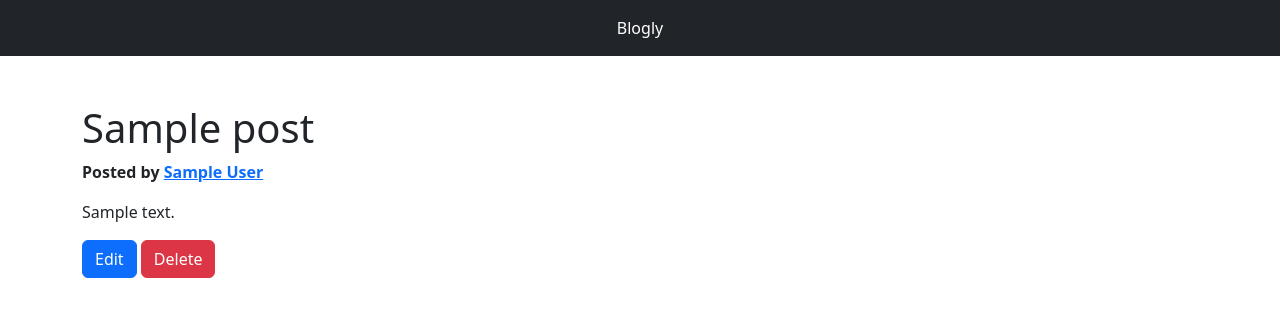
After one commit to jassibacha/Blogly, a Flask app: page /posts/1 in a window 1280 px wide. The commit adds this page. Shown: the top 317 px of the page. Run offline with Flask 2, Linux system fonts and the light colour scheme; tables that the repository leaves empty hold one stand-in row (values such as "Sample post").

Commit message:
Added post, add post, edit post

```diff
--- a/app.py
+++ b/app.py
@@ -2,7 +2,7 @@
 
 from flask import Flask, request, redirect, render_template, flash
 from flask_debugtoolbar import DebugToolbarExtension
-from models import db, connect_db, User
+from models import db, connect_db, User, Post
 
 app = Flask(__name__)
 app.config['SQLALCHEMY_DATABASE_URI'] = 'postgresql:///blogly'
@@ -43,14 +43,15 @@ def users_create():
     new_user = User(first_name=first_name, last_name=last_name, image_url=image_url)
     db.session.add(new_user)
     db.session.commit()
-    flash(f'{new_user.get_full_name()} has been created.', 'success')
-    return redirect('/')
+    flash(f'{new_user.full_name()} has been created.', 'success')
+    return redirect(f'/users/{new_user.id}')
 
 # GET /users/[user-id]: Show information about the given user. Have a button to get to their edit page, and to delete the user.
 @app.route('/users/<int:user_id>')
 def view_user(user_id):
     """Show the current user based on ID"""
     user = User.query.get_or_404(user_id)
+
     return render_template('view-user.html', user=user)
 
 # GET /users/[user-id]/edit: Show the edit page for a user. Have a cancel button that returns to the detail page for a user, and a save button that updates the user.
@@ -68,14 +69,14 @@ def edit_user(user_id):
 def update_user(user_id):
     """Update the user's info"""
     user = User.query.get_or_404(user_id)
-    print('***********')
-    print(f"Pushing update_user for id: {user_id}")
-    print('***********')
+    # print('***********')
+    # print(f"Pushing update_user for id: {user_id}")
+    # print('***********')
     user.first_name = request.form['first_name']
     user.last_name = request.form['last_name']
     user.image_url = request.form['image_url']
     db.session.commit()
-    flash(f'{user.get_full_name()} has been edited', 'success')
+    flash(f'{user.full_name()} has been edited', 'success')
     return redirect(f'/users/{user_id}')
 
 # POST /users/[user-id]/delete: Delete the user.
@@ -85,5 +86,52 @@ def delete_user(user_id):
     user = User.query.get_or_404(user_id)
     db.session.delete(user)
     db.session.commit()
-    flash(f'{user.get_full_name()} has been deleted', 'success')
+    flash(f'{user.full_name()} has been deleted', 'success')
     return redirect('/users')
+
+
+# GET /users/[user-id]/posts/new : Show form to add a post for that user.
+@app.route('/users/<int:user_id>/posts/new')
+def new_post(user_id):
+    """Show form to add post for that user"""
+    user = User.query.get_or_404(user_id)
+    return render_template('new-post.html', user=user)
+
+# POST /users/[user-id]/posts/new : Handle add form; add post and redirect to the user detail page.
+@app.route('/users/<int:user_id>/posts/new', methods=["POST"])
+def create_post(user_id):
+    user = User.query.get_or_404(user_id)
+    title = request.form['title']
+    content = request.form['content']
+    new_post = Post(title=title, content=content, user=user)
+    db.session.add(new_post)
+    db.session.commit()
+    flash(f'"{post.title}" has been created', 'success')
+    return redirect(f'/posts/{new_post.id}')
+
+# GET /posts/[post-id] : Show a post. Show buttons to edit and delete the post.
+@app.route('/posts/<int:post_id>')
+def view_post(post_id):
+    """Show the current post based on ID"""
+    post = Post.query.get_or_404(post_id)
+
+    return render_template('view-post.html', post=post)
+
+# GET /posts/[post-id]/edit : Show form to edit a post, and to cancel (back to user page).
+@app.route('/posts/<int:post_id>/edit')
+def edit_post(post_id):
+    """Edit th post"""
+    post = Post.query.get_or_404(post_id)
+    return render_template('edit-post.html', post=post)
+
+# POST /posts/[post-id]/edit : Handle editing of a post. Redirect back to the post view.
+@app.route('/posts/<int:post_id>/edit', methods=["POST"])
+def update_post(post_id):
+    """Update the post"""
+    post = Post.query.get_or_404(post_id)
+    post.title = request.form['title']
+    post.content = request.form['content']
+    db.session.commit()
+    flash(f'"{post.title}" has been edited.', 'success')
+    return redirect(f'/posts/{post_id}')
+# POST /posts/[post-id]/delete : Delete the post.
--- a/models.py
+++ b/models.py
@@ -8,11 +8,10 @@ def connect_db(app):
     db.init_app(app)
 
 class User(db.Model):
+    """Users Model"""
     __tablename__ = 'users'
 
-    id = db.Column(db.Integer,
-                    primary_key=True,
-                    autoincrement=True)
+    id = db.Column(db.Integer, primary_key=True, autoincrement=True)
 
     first_name = db.Column(db.String(30), nullable=False)
     last_name = db.Column(db.String(30), nullable=False)
@@ -20,14 +19,30 @@ class User(db.Model):
                         nullable=False,
                         default='http://placekitten.com/400/400')
 
+    posts = db.relationship('Post', backref="user")
+
     def __repr__(self):
         """Show info about user."""
-
         u = self
         return f"<User {u.id} {u.first_name} {u.last_name} {u.image_url}>"
 
 
-    def get_full_name(self):
+    def full_name(self):
         """Return the full name of the user."""
 
         return f"{self.first_name} {self.last_name}"
+
+class Post(db.Model):
+    """Post Model"""
+    __tablename__ = 'posts'
+
+    id = db.Column(db.Integer, primary_key=True, autoincrement=True)
+    title = db.Column(db.Text, nullable=False, unique=True)
+    content = db.Column(db.Text, nullable=False)
+    created_at = db.Column(db.DateTime, nullable=False, default=db.func.now())
+    user_id = db.Column(db.Integer, db.ForeignKey('users.id'), nullable=False)
+
+    def __repr__(self):
+        """Show info about post."""
+        p = self
+        return f"<Post id={p.id} user_id={p.user_id} title={p.title}>"
--- a/seed.py
+++ b/seed.py
@@ -1,6 +1,6 @@
 """Seed file to make sample data for pets db."""
 
-from models import User, db
+from models import User, Post, db
 from app import app
 
 # Create all tables
--- a/templates/edit-user.html
+++ b/templates/edit-user.html
@@ -1,6 +1,6 @@
-{% extends 'base.html' %} {% block title %}{{user.name}}{% endblock %} {% block
-content %}
-<h1>Create A User</h1>
+{% extends 'base.html' %} {% block title %}Edit {{user.full_name()}}{% endblock
+%} {% block content %}
+<h1>Edit {{user.full_name()}}</h1>
 <form action="/users/{{user.id}}/edit" method="POST">
     <div class="mb-3">
         <label for="first_name" class="form-label">First Name</label>
--- a/templates/list.html
+++ b/templates/list.html
@@ -4,7 +4,7 @@ content %}
 <ul>
     {% for user in users %}
     <li>
-        <a href="/users/{{user.id}}">{{user.get_full_name()}}</a>
+        <a href="/users/{{user.id}}">{{user.full_name()}}</a>
     </li>
     {% endfor %}
 </ul>
--- /dev/null
+++ b/templates/view-post.html
@@ -0,0 +1,16 @@
+{% extends 'base.html' %} {% block title %}{{post.title}} |
+{{post.user.full_name()}}{% endblock %} {% block content %}
+<div class="row">
+    <div class="col">
+        <h1>{{post.title}}</h1>
+        <p class="fw-bold">
+            Posted by
+            <a href="/users/{{post.user.id}}">{{post.user.full_name()}}</a>
+        </p>
+        <p>{{post.content}}</p>
+        <a href="/posts/{{post.id}}/edit" class="btn btn-primary">Edit</a>
+        <a href="/posts/{{post.id}}/delete" class="btn btn-danger">Delete</a>
+    </div>
+</div>
+
+{% endblock %}
```
Also changed, not shown: templates/edit-post.html (added, +31 -0 lines), templates/new-post.html (added, +28 -0 lines), templates/view-user.html (+15 -3 lines).
